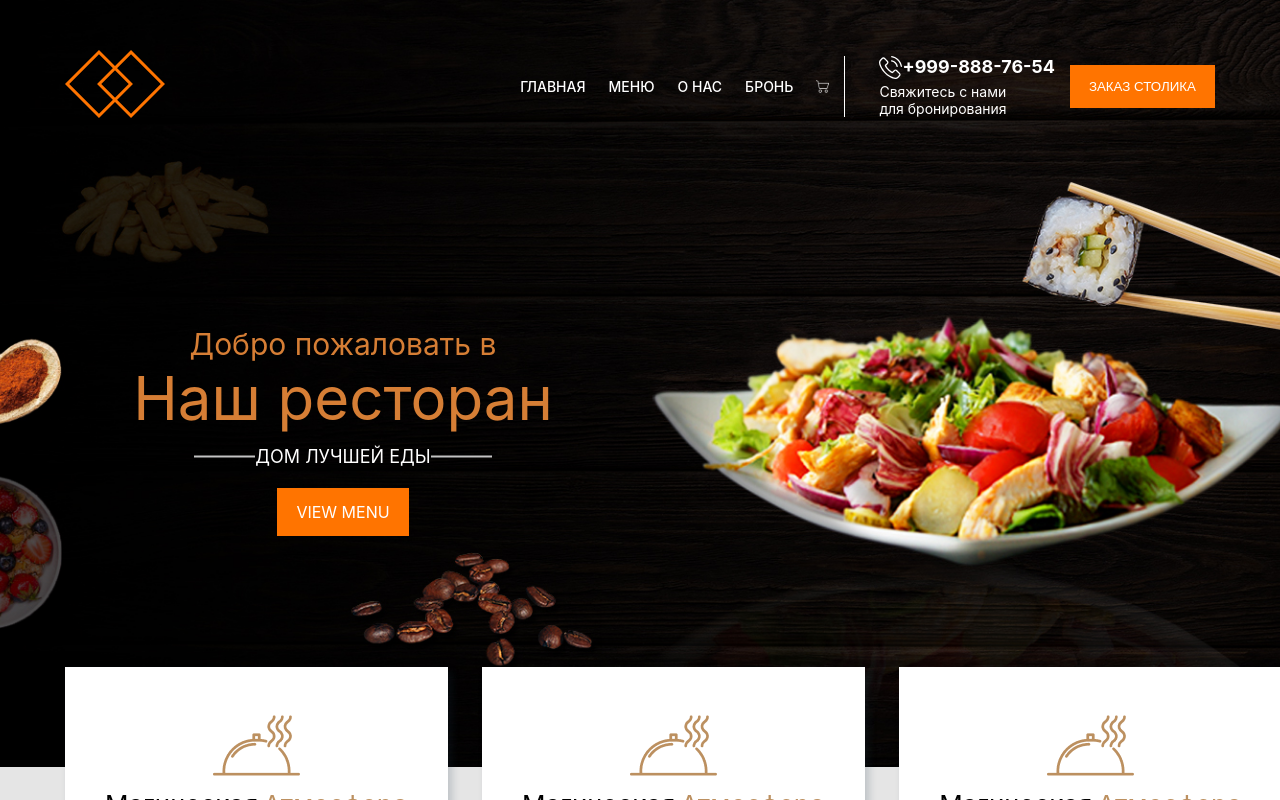
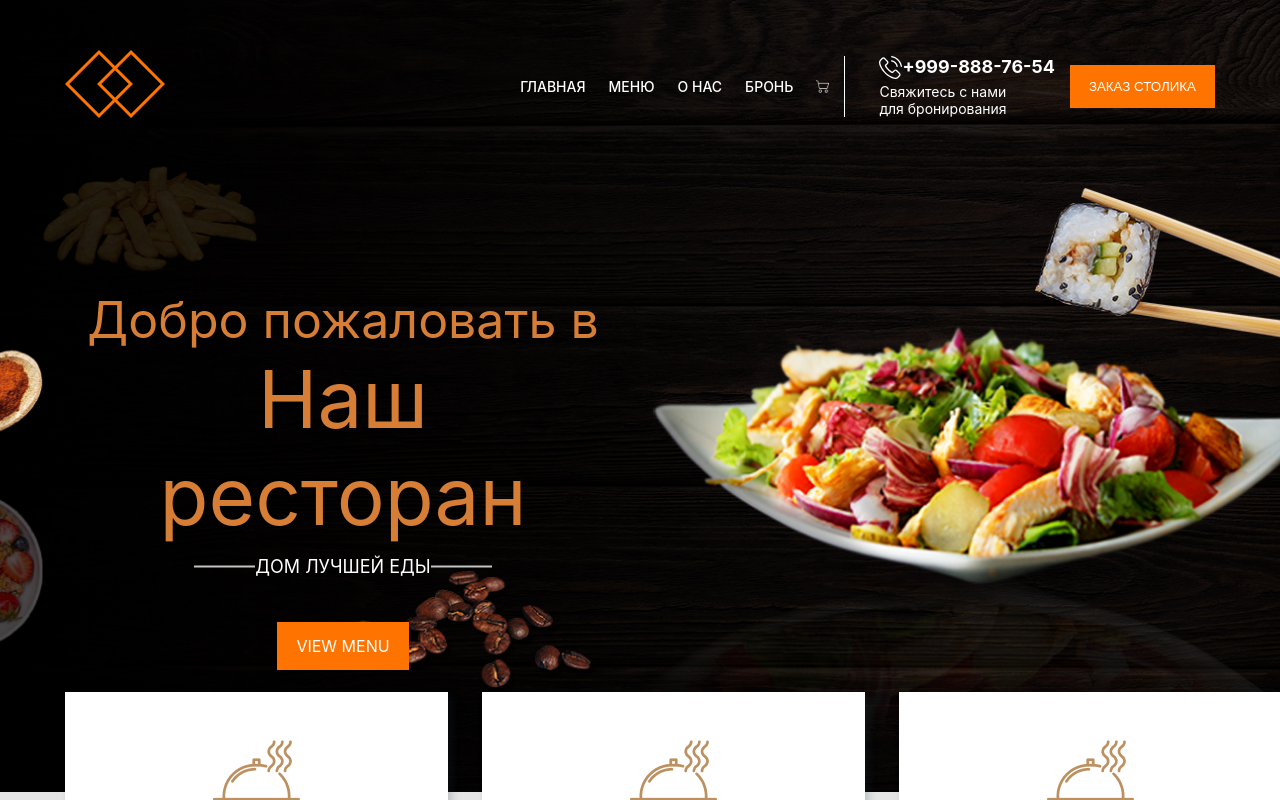
Before and after one commit to S7b0t4/Restoran, a React (Create React App) app: page / in a window 1280 px wide. Shown: the top 800 px of the page. Built offline with nearby package versions, Linux system fonts and the light colour scheme; the HTML template or start-up script is replaced by a standard one.

Commit message:
I think it's last commit

```diff
--- a/src/App.css
+++ b/src/App.css
@@ -24,6 +24,7 @@
 /*Header*/
 .header{
     background: no-repeat center / cover url("./img/bg_for_header.png");
+    height: 99vh;
 }
 .header_row{
     align-items: center;
@@ -74,17 +75,17 @@
     display: flex;
     flex-direction: column;
     justify-content: center;
-    margin-top: 204px;
+    margin-top: 21vh;
     max-width: 556px;
     text-align: center;
 }
 .header_block_title{
-    font-size: 30px;
+    font-size: 50px;
     font-weight: 400;
     color: #D67E35;
 }
 .header_block_subtitle{
-    font-size: 60px;
+    font-size: 80px;
     font-weight: 400;
     color: #D67E35;
 }
@@ -97,7 +98,7 @@
 }
 .header_block_btn{
     max-width: 137px;
-    margin: 21px auto 231px;
+    margin: 45px auto 0;
 }
 
 /*body_1*/
@@ -460,6 +461,7 @@
     display: flex;
 }
 .nav_bar_list_item:hover{
+    user-select: none;
     color: #D67E34;
     transition: all .3s ease;
     cursor: pointer;
@@ -480,6 +482,7 @@
         display: none;
     }
     .header_row_list{
+
         display: none;
     }
     .header_block_title{
@@ -498,7 +501,9 @@
         width: 80%;
     }
     .header_block{
-        margin: 0 auto;
+        margin-top: 21vh;
+        margin-left: auto;
+        margin-right: auto;
     }
     .body_1_block{
         flex-direction: column;
--- a/src/App.js
+++ b/src/App.js
@@ -20,7 +20,7 @@ import three from "./img/three.png"
 import string from "./img/string.png"
 import {useState} from "react";
 function App() {
-  const [vis, setVis] = useState(false)
+  const [vis, setVis] = useState(true)
   const [open, setOpen] = useState("")
   const [active, setActive] = useState("")
   return (
@@ -41,6 +41,7 @@ function App() {
             <div onClick={
               ()=>{
                 setVis(!vis)
+                console.log(vis)
                 if(vis){
                   setOpen(" open")
                   setActive(" active")
@@ -71,6 +72,7 @@ function App() {
               </div>
             </div>
           </div>
+          <div className="header_block_container">
             <div className="header_block">
               <div className="header_block_title">Добро пожаловать в</div>
               <div className="header_block_subtitle">Наш ресторан</div>
@@ -80,6 +82,7 @@ function App() {
                 <img src={line} alt=""/>
               </div>
               <div className="btn header_block_btn">VIEW MENU</div>
+            </div>
           </div>
         </div>
       </div>
```
Lines whose indentation alone changed are shown as unchanged.
